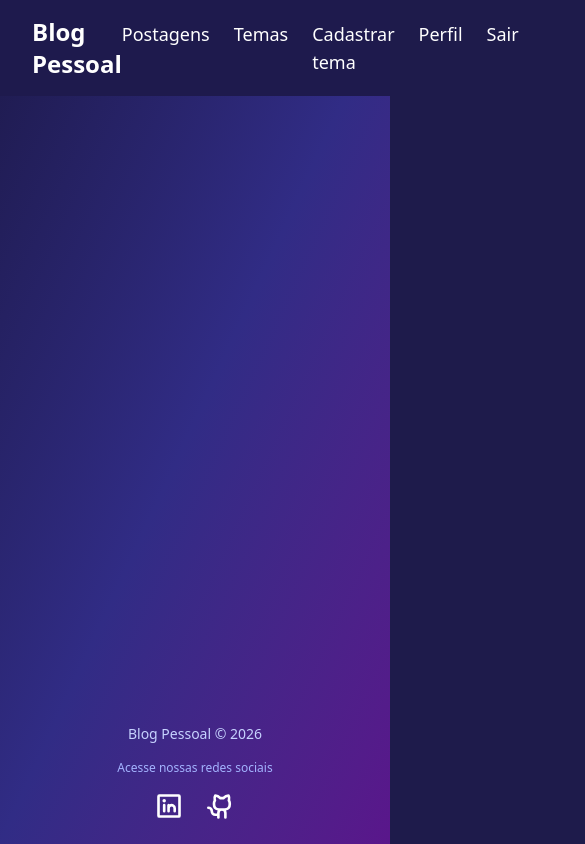
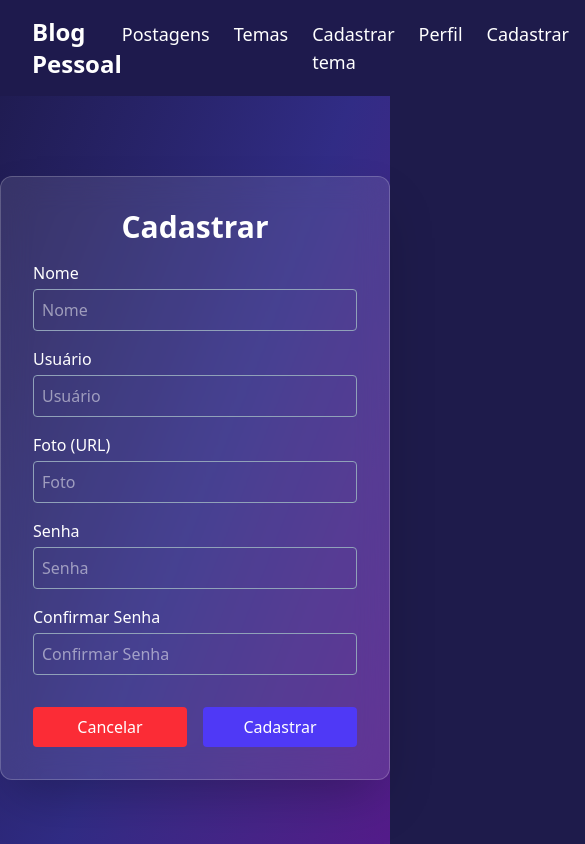
Before and after one commit to edduarte-dev/blogpessoal_react, a React (Vite) app: page /cadastro in a window 390 px wide. Shown: the top 844 px of the page, 585 px wide, since content can reach past the window. Built offline with nearby package versions, Linux system fonts and the light colour scheme; the HTML template or start-up script is replaced by a standard one.

Commit message:
Add signup page and update auth flow

```diff
--- a/src/App.tsx
+++ b/src/App.tsx
@@ -3,6 +3,7 @@ import Navbar from "./components/navbar/Navbar";
 import Footer from "./components/footer/Footer";
 import Home from "./pages/home/Home";
 import Login from "./pages/login/Login";
+import Cadastro from "./pages/cadastro/Cadastro";
 
 function App() {
   return (
@@ -13,9 +14,11 @@ function App() {
 
         <main className="flex-1">
           <Routes>
-            <Route path="/" element={<Home />} />
+            <Route path="/" element={<Login />} />
+
             <Route path="/home" element={<Home />} />
-            <Route path="/login" element={<Login />} />
+
+            <Route path="/cadastro" element={<Cadastro />} />
           </Routes>
         </main>
 
--- a/src/components/navbar/Navbar.tsx
+++ b/src/components/navbar/Navbar.tsx
@@ -4,25 +4,21 @@ function Navbar() {
   return (
     <header className="w-full bg-indigo-950 text-white">
       <div className="container mx-auto flex justify-between items-center py-4 px-8">
-
         {/* Logo / Home */}
-        <Link to="/home" className="text-2xl font-bold hover:text-indigo-300 transition-colors">
+        <Link
+          to="/home"
+          className="text-2xl font-bold hover:text-indigo-300 transition-colors"
+        >
           Blog Pessoal
         </Link>
 
         {/* Navegação */}
         <nav className="flex gap-6 text-lg">
-          <Link
-            to="/home"
-            className="hover:text-indigo-400 transition-colors"
-          >
+          <Link to="/home" className="hover:text-indigo-400 transition-colors">
             Postagens
           </Link>
 
-          <Link
-            to="/temas"
-            className="hover:text-indigo-400 transition-colors"
-          >
+          <Link to="/temas" className="hover:text-indigo-400 transition-colors">
             Temas
           </Link>
 
@@ -39,15 +35,12 @@ function Navbar() {
           >
             Perfil
           </Link>
+          <Link to="/cadastro">Cadastrar</Link>
 
-          <Link
-            to="/login"
-            className="hover:text-red-400 transition-colors"
-          >
+          <Link to="/login" className="hover:text-red-400 transition-colors">
             Sair
           </Link>
         </nav>
-
       </div>
     </header>
   );
--- /dev/null
+++ b/src/pages/cadastro/Cadastro.tsx
@@ -0,0 +1,115 @@
+function Cadastro() {
+  return (
+    <main className="flex-1 flex items-center justify-center text-white">
+      <section
+        className="container grid grid-cols-1 lg:grid-cols-2
+                   min-h-[calc(100vh-80px)]"
+      >
+        {/* Coluna da imagem (apenas desktop) */}
+        <div
+          className="hidden lg:block
+             bg-[url('https://i.imgur.com/ZZFAmzo.jpg')]
+             bg-cover bg-center bg-no-repeat
+             rounded-l-3xl
+             shadow-inner"
+        />
+
+        {/* Formulário */}
+        <div className="flex items-center justify-center">
+          <form
+            className="
+                flex flex-col w-full max-w-md gap-4
+                bg-white/10 backdrop-blur-lg
+                border border-white/20
+                text-white
+                p-8 rounded-xl
+                shadow-2xl"
+          >
+            <h2 className="text-3xl font-bold text-center text-shadow-white">
+              Cadastrar
+            </h2>
+
+            {/* Nome */}
+            <div className="flex flex-col gap-1">
+              <label htmlFor="nome">Nome</label>
+              <input
+                type="text"
+                id="nome"
+                name="nome"
+                placeholder="Nome"
+                className="border border-slate-400 rounded p-2 focus:outline-none focus:ring-2 focus:ring-indigo-400"
+              />
+            </div>
+
+            {/* Usuário */}
+            <div className="flex flex-col gap-1">
+              <label htmlFor="usuario">Usuário</label>
+              <input
+                type="text"
+                id="usuario"
+                name="usuario"
+                placeholder="Usuário"
+                className="border border-slate-400 rounded p-2 focus:outline-none focus:ring-2 focus:ring-indigo-400"
+              />
+            </div>
+
+            {/* Foto */}
+            <div className="flex flex-col gap-1">
+              <label htmlFor="foto">Foto (URL)</label>
+              <input
+                type="text"
+                id="foto"
+                name="foto"
+                placeholder="Foto"
+                className="border border-slate-400 rounded p-2 focus:outline-none focus:ring-2 focus:ring-indigo-400"
+              />
+            </div>
+
+            {/* Senha */}
+            <div className="flex flex-col gap-1">
+              <label htmlFor="senha">Senha</label>
+              <input
+                type="password"
+                id="senha"
+                name="senha"
+                placeholder="Senha"
+                className="border border-slate-400 rounded p-2 focus:outline-none focus:ring-2 focus:ring-indigo-400"
+              />
+            </div>
+
+            {/* Confirmar senha */}
+            <div className="flex flex-col gap-1">
+              <label htmlFor="confirmarSenha">Confirmar Senha</label>
+              <input
+                type="password"
+                id="confirmarSenha"
+                name="confirmarSenha"
+                placeholder="Confirmar Senha"
+                className="border border-slate-400 rounded p-2 focus:outline-none focus:ring-2 focus:ring-indigo-400"
+              />
+            </div>
+
+            {/* Botões */}
+            <div className="flex justify-between gap-4 mt-4">
+              <button
+                type="reset"
+                className="w-1/2 py-2 rounded bg-red-500 text-white hover:bg-red-600 transition-colors"
+              >
+                Cancelar
+              </button>
+
+              <button
+                type="submit"
+                className="w-1/2 py-2 rounded bg-indigo-600 text-white hover:bg-indigo-700 transition-colors"
+              >
+                Cadastrar
+              </button>
+            </div>
+          </form>
+        </div>
+      </section>
+    </main>
+  );
+}
+
+export default Cadastro;
--- a/src/pages/login/Login.tsx
+++ b/src/pages/login/Login.tsx
@@ -1,9 +1,121 @@
-import React from 'react'
-
 function Login() {
   return (
-    <div>Login</div>
-  )
+    <main className="flex-1 flex items-center justify-center text-white">
+      <section
+        className="
+          container grid grid-cols-1 lg:grid-cols-2
+          min-h-[calc(100vh-80px)]
+          rounded-2xl overflow-hidden
+        "
+      >
+        {/* Coluna da imagem */}
+        <div
+          className="
+            hidden lg:block
+            bg-[url('https://i.imgur.com/ZZFAmzo.jpg')]
+            bg-cover bg-center bg-no-repeat
+          "
+        />
+
+        {/* Formulário */}
+        <div className="flex items-center justify-center">
+          <form
+            className="
+              flex flex-col w-full max-w-md gap-4
+              bg-white/10 backdrop-blur-lg
+              border border-white/20
+              text-white
+              p-8 rounded-xl
+              shadow-2xl
+            "
+          >
+            <h2 className="text-3xl font-bold text-center">
+              Entrar
+            </h2>
+
+            {/* Usuário */}
+            <div className="flex flex-col gap-1">
+              <label htmlFor="usuario">Usuário</label>
+              <input
+                type="text"
+                id="usuario"
+                name="usuario"
+                placeholder="Usuário"
+                className="
+                  border border-slate-400 rounded p-2
+                  text-slate-900
+                  focus:outline-none focus:ring-2 focus:ring-indigo-400
+                "
+              />
+            </div>
+
+            {/* Senha */}
+            <div className="flex flex-col gap-1">
+              <label htmlFor="senha">Senha</label>
+              <input
+                type="password"
+                id="senha"
+                name="senha"
+                placeholder="Senha"
+                className="
+                  border border-slate-400 rounded p-2
+                  text-slate-900
+                  focus:outline-none focus:ring-2 focus:ring-indigo-400
+                "
+              />
+            </div>
+
+            {/* Botões */}
+            <div className="flex gap-4 mt-4">
+              <button
+                type="reset"
+                className="
+                  w-1/2 py-2 rounded
+                  bg-red-500 hover:bg-red-600
+                  transition-colors
+                "
+              >
+                Limpar
+              </button>
+
+              <button
+                type="submit"
+                className="
+                  w-1/2 py-2 rounded
+                  bg-indigo-600 hover:bg-indigo-700
+                  transition-colors
+                "
+              >
+                Entrar
+              </button>
+            </div>
+
+            {/* Divider */}
+            <div className="flex items-center gap-2 my-4">
+              <span className="flex-1 h-px bg-white/20" />
+              <span className="text-sm text-white/60">ou</span>
+              <span className="flex-1 h-px bg-white/20" />
+            </div>
+
+            {/* Cadastro */}
+            <p className="text-center text-sm text-white/70">
+              Não tem uma conta?{" "}
+              <a
+                href="/cadastro"
+                className="
+                  text-indigo-300 font-medium
+                  hover:text-indigo-200
+                  transition-colors
+                "
+              >
+                Cadastre-se
+              </a>
+            </p>
+          </form>
+        </div>
+      </section>
+    </main>
+  );
 }
 
-export default Login
+export default Login;
```
